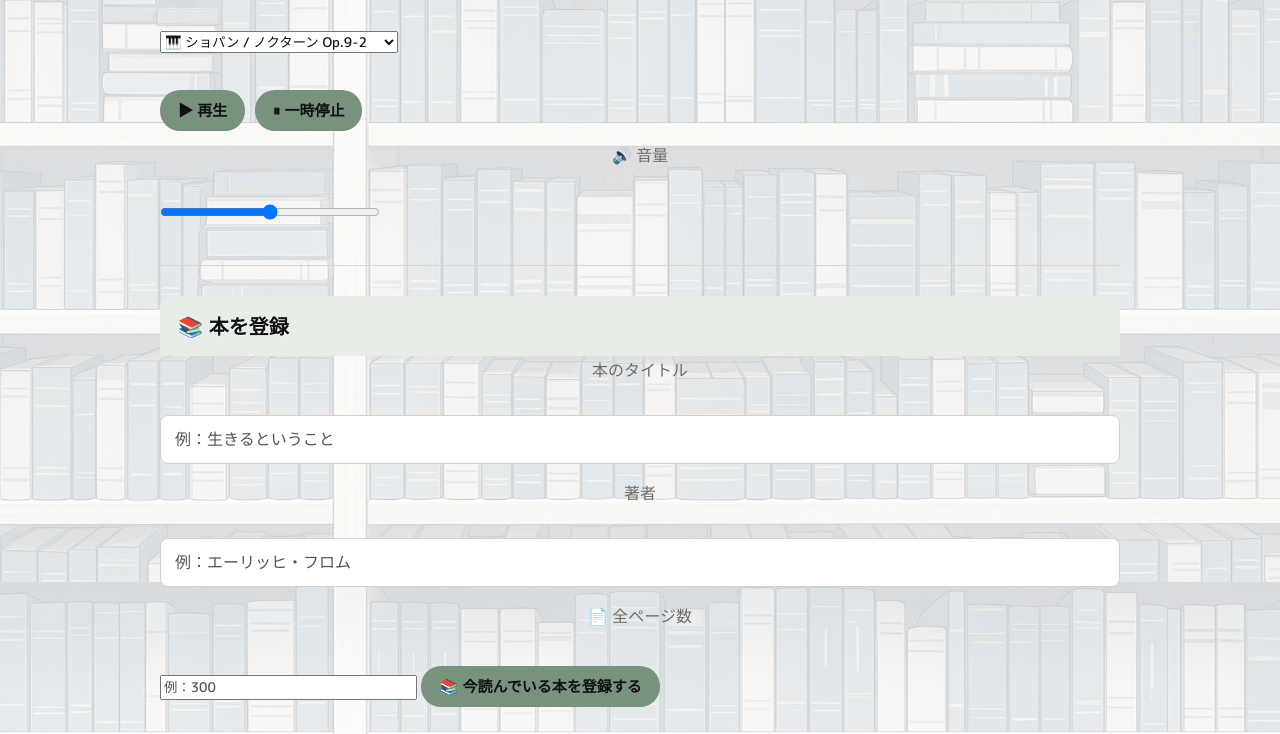
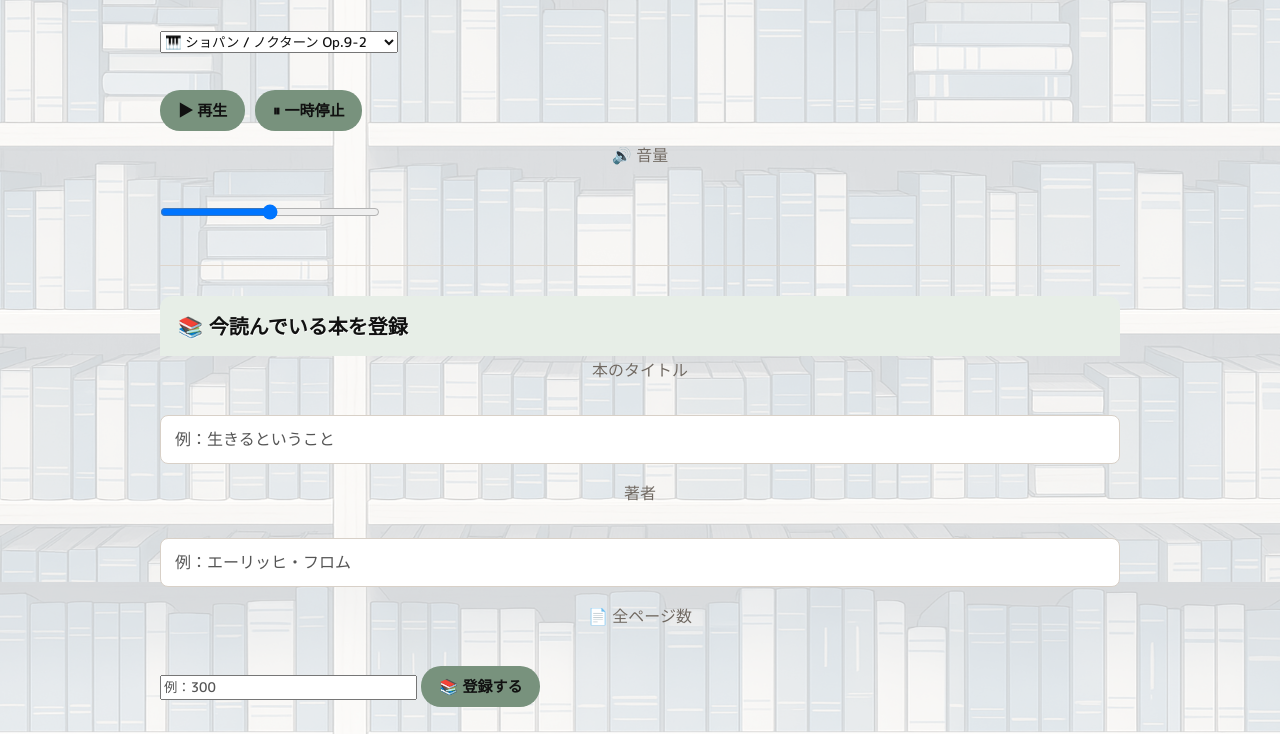
Before and after one commit to upaupa-design/reading-notes, a website: page index.html in a window 1280 px wide. Shown: the part 218-952 px from the top of the page. Drawn offline with Linux system fonts and the light colour scheme.

Commit message:
Update index.html

```diff
--- a/index.html
+++ b/index.html
@@ -200,7 +200,7 @@ textarea::placeholder {
      本を登録
 ============================== -->
 
-<h2>📚 本を登録</h2>
+<h2>📚 今読んでいる本を登録</h2>
 
 <p>本のタイトル</p>
 
@@ -231,7 +231,7 @@ textarea::placeholder {
 
 
 <button onclick="addBook()">
-    📚 今読んでいる本を登録する
+    📚 登録する
 </button>
 
 
```
